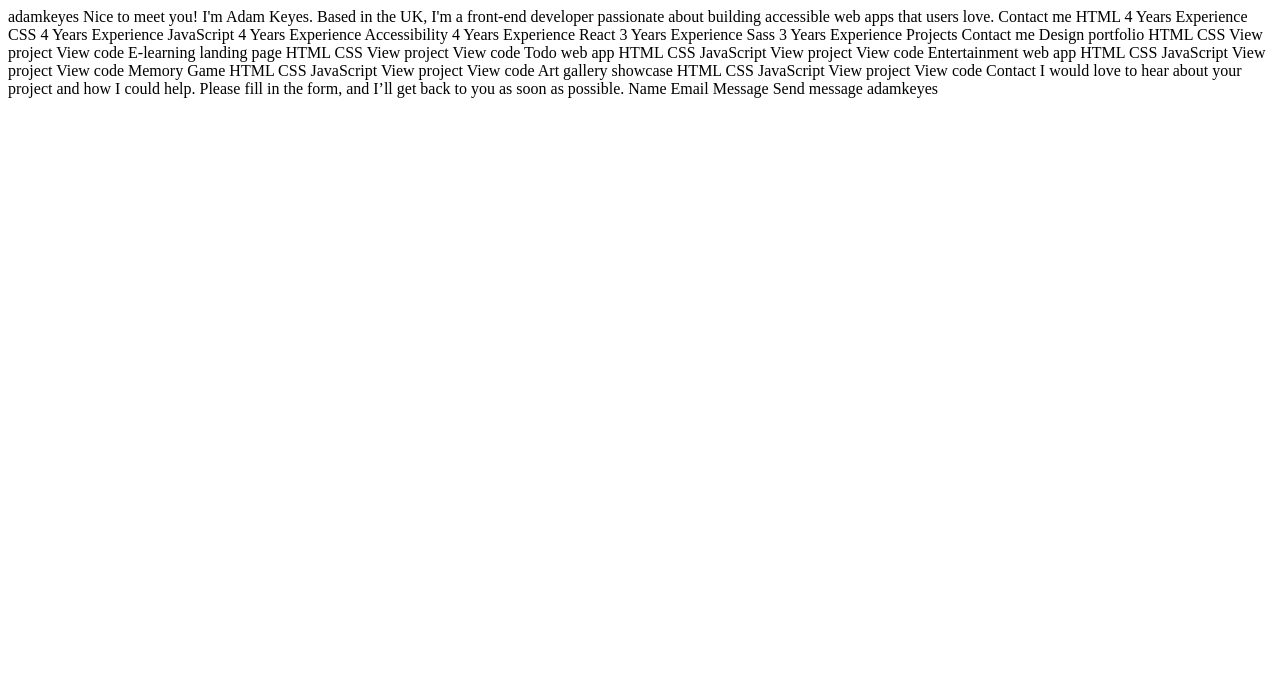
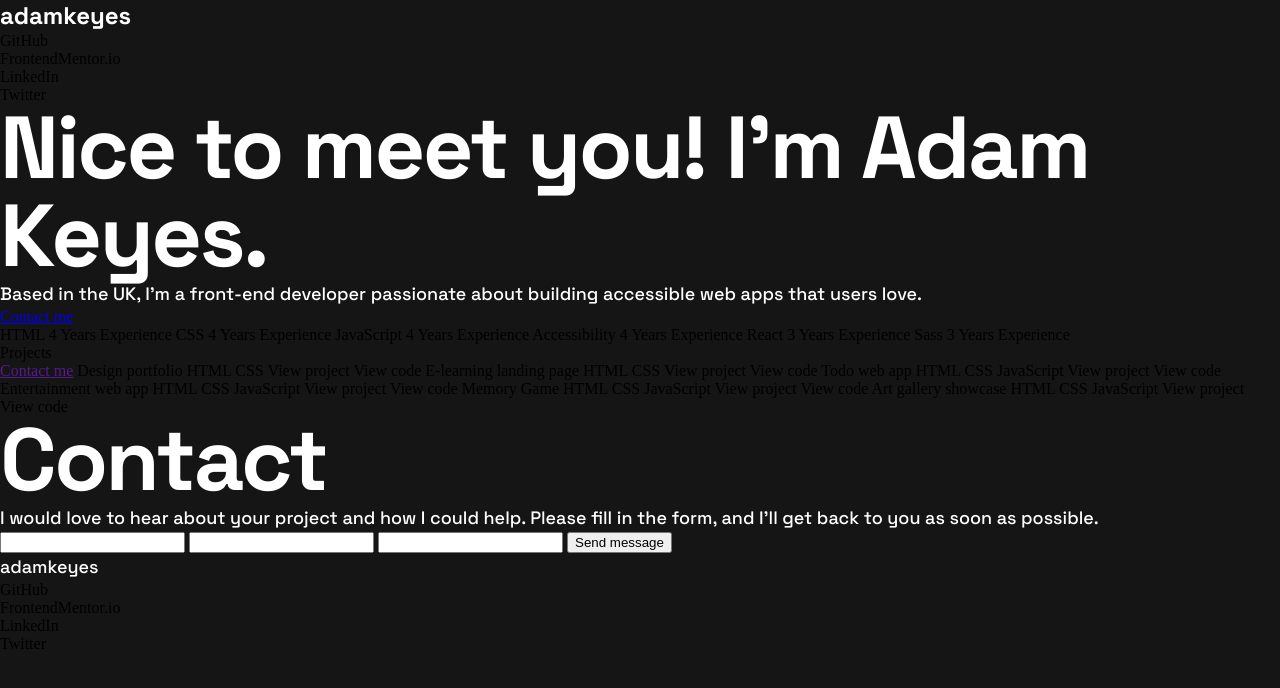
Before and after one commit to yoannbdn/challenge-portfolio, a website: page index.html in a window 1280 px wide. Drawn offline with Linux system fonts and the light colour scheme.

Commit message:
Création des premières valeurs de theme

```diff
--- a/index.html
+++ b/index.html
@@ -3,22 +3,34 @@
 <head>
   <meta charset="UTF-8">
   <meta name="viewport" content="width=device-width, initial-scale=1.0">
-
+  <link rel="stylesheet" href="./style/css/style.css">
   <link rel="icon" type="image/png" sizes="32x32" href="./assets/images/favicon-32x32.png">
 
   <title>Frontend Mentor | Single-page developer portfolio</title>
 </head>
 <body>
-
-  adamkeyes
-
-  Nice to meet you! I'm Adam Keyes.
-
-  Based in the UK, I'm a front-end developer passionate about
-  building accessible web apps that users love.
-
-  Contact me
-
+  <header>
+    <nav>
+      <p class="heading heading--m">adamkeyes</p>
+      <ul>
+        <li>GitHub</li>
+        <li>FrontendMentor.io</li>
+        <li>LinkedIn</li>
+        <li>Twitter</li>
+      </ul>
+    </nav>
+  </header>
+<!--  -->
+  <div id="welcome" class="container">
+    <h1 class="heading heading--xl">Nice to meet you! I'm Adam Keyes.</h1>
+    <p>Based in the UK, I'm a front-end developer passionate about building accessible web apps that users love.</p>
+    <a href="#">Contact me</a>
+    <img id="profile-picture" src="" alt="">
+  </div>
+  <!--  -->
+  <span id="separator"></span>
+  <!--  -->
+  <div id="skills">
     HTML
     4 Years Experience
 
@@ -36,11 +48,11 @@
 
     Sass
     3 Years Experience
-
-  Projects
-
-  Contact me
-
+  </div>
+  <!--  -->
+  <div id="projects">
+    <h2>Projects</h2>
+    <a href="">Contact me</a>
     Design portfolio
     HTML CSS
     View project
@@ -70,19 +82,28 @@
     HTML CSS JavaScript
     View project
     View code
-
-  Contact
-
-  I would love to hear about your project and how I could help. Please
-  fill in the form, and I’ll get back to you as soon as possible.
-
-  Name
-  Email
-  Message
-
-  Send message
-
-  adamkeyes
-
+  </div>
+  <footer>
+    <div id="contact">
+      <h2 class="heading heading--xl">Contact</h2>
+      <p>I would love to hear about your project and how I could help. Please fill in the form, and I’ll get back to you as soon as possible.</p>
+      <form action="">
+        <input type="text" name="" id="">
+        <input type="email" name="" id="">
+        <input type="text" name="" id="">
+        <button>Send message</button>
+      </form>
+    </div>
+    <span class="separator"></span>
+    <nav>
+      <p class="nav-title">adamkeyes</p>
+      <ul>
+        <li>GitHub</li>
+        <li>FrontendMentor.io</li>
+        <li>LinkedIn</li>
+        <li>Twitter</li>
+      </ul>
+    </nav>
+  </footer>
 </body>
 </html>
--- /dev/null
+++ b/style/sass/main.scss
@@ -0,0 +1,63 @@
+/*! minireset.css v0.0.6 | MIT License | github.com/jgthms/minireset.css */html,body,p,ol,ul,li,dl,dt,dd,blockquote,figure,fieldset,legend,textarea,pre,iframe,hr,h1,h2,h3,h4,h5,h6{margin:0;padding:0}h1,h2,h3,h4,h5,h6{font-size:100%;font-weight:normal}ul{list-style:none}button,input,select{margin:0}html{box-sizing:border-box}*,*::before,*::after{box-sizing:inherit}img,video{height:auto;max-width:100%}iframe{border:0}table{border-collapse:collapse;border-spacing:0}td,th{padding:0}
+
+// Theme
+    // Colors :
+    $very-dark-grey: #151515;
+    $neon-green : #4EE1A0;
+    $dark-grey : #242424;
+    $light-grey : #D9D9D9;
+    $white: #FFFFFF;
+    // Typography :
+        // Fonts
+        @font-face {
+        font-family: 'SpaceGrotesk';
+        src: url(/assets/fonts/SpaceGrotesk-VariableFont_wght.ttf);
+        }
+        @font-face {
+                font-family: 'SpaceGrotesk-Bold';
+                font-weight: bold;
+                src: url(/assets/fonts/static/SpaceGrotesk-Bold.ttf);
+        }
+        @font-face {
+            font-family: 'SpaceGrotesk-Medium';
+            font-weight: normal;
+            src: url(/assets/fonts/static/SpaceGrotesk-Medium.ttf);
+        }
+        // Headings
+
+        @mixin basic-text{
+            font-family: 'SpaceGrotesk-Medium';
+            font-size: 18px;
+            line-height: 28px;
+            color: $white;
+        }
+    // Buttons
+// Page style
+body{
+    background-color: $very-dark-grey;
+}
+
+.heading{
+    font-family: 'SpaceGrotesk';
+    color: $white;
+    &--xl{
+        font-family: 'SpaceGrotesk-Bold';
+        font-size: 88px;
+        line-height: 88px;
+        letter-spacing: -2.5px;
+    }
+    &--l{
+        font-family: 'SpaceGrotesk-Bold';
+        font-size: 48px;
+        line-height: 56px;
+        letter-spacing: -1.5px;
+    }
+    &--m{
+        font-family: 'SpaceGrotesk-Bold';
+        font-size: 24px;
+        line-height: 32px;
+    }
+}
+p{
+    @include basic-text()
+}
```
Also changed, not shown: package.json (added, +22 -0 lines), scripts/mainscript.js (added), style/css/style.css (added), 1 other file. Lines whose indentation alone changed are shown as unchanged.
